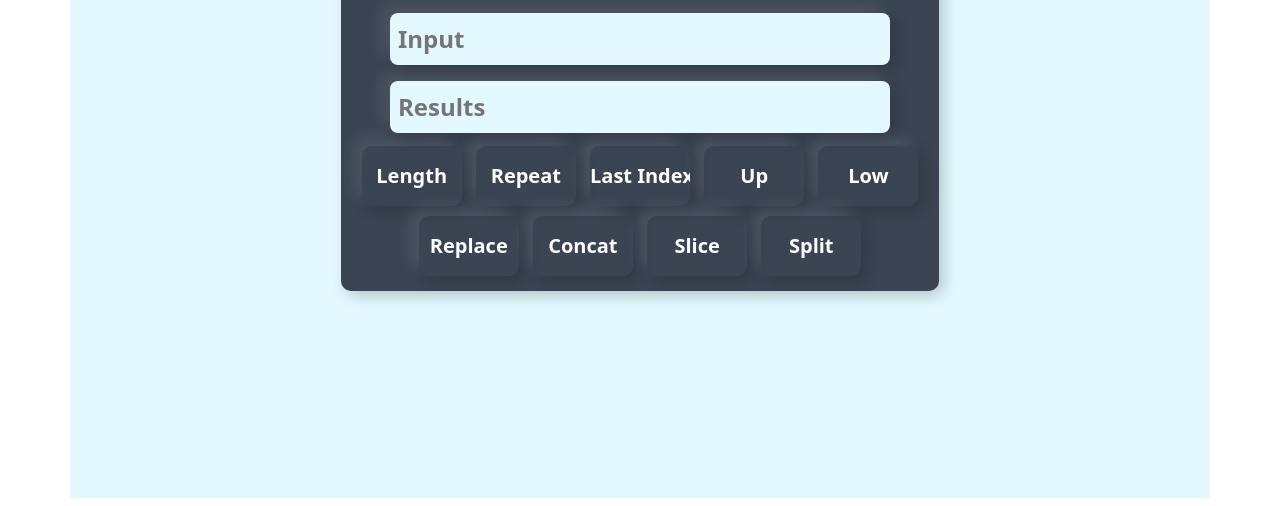
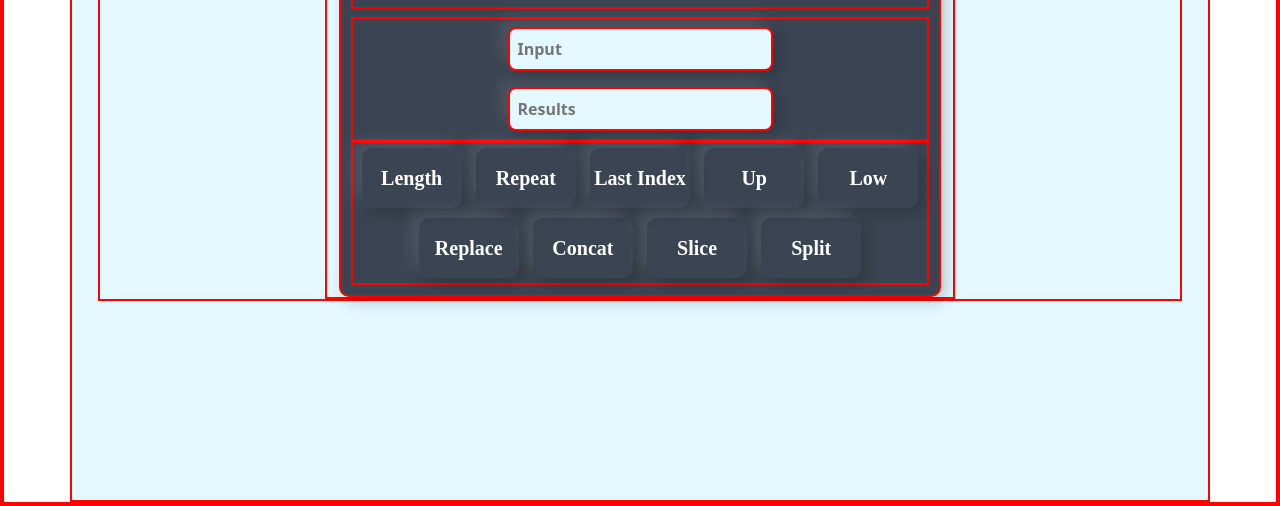
Before and after one commit to Ebiarun08/STR, a plain HTML site: page index.html in a window 1280 px wide. Shown: the part 302-808 px from the top of the page. Drawn offline with nearby package versions, Linux system fonts and the light colour scheme; a web font is replaced by a local one.

Commit message:
Update style.css

```diff
--- a/style.css
+++ b/style.css
@@ -4,6 +4,8 @@
     box-sizing: border-box;
     border: none;
     outline: none;
+    border: 2px solid red;
+    /* background-color: #e3f9ff; */
 }
 
 .container {
@@ -48,7 +50,7 @@ h1{
     border: 0;
     outline: 0;
     width: 100px;
-    height: 60px;
+     height: 60px;
     border-radius: 10px;
     box-shadow: -8px -8px 15px rgba(255, 255, 255, 0.1), 5px 5px 15px rgba(0, 0, 0, 0.2);
     font-size: 20px;
@@ -56,7 +58,7 @@ h1{
 
     cursor: pointer;
     margin: 5px;
-    /* font-family: var(--dai); */
+    font-family: var(--dai);
     font-weight: bold;
     color: #fff;
 }
@@ -69,14 +71,14 @@ h1{
 
 .control input {
     flex: 1;
-    font-size: 24px;
+    /* font-size: 24px; */
     box-shadow: var(--boxshadow);
     margin: 8px;
     padding: 8px 8px;
     /* background: transparent; */
     color: black;
     font-weight: bold;
-    width: 500px;
+    /* width: 500px; */
     border-radius: 8px;
     background-color: #e3f9ff;
 }
```
